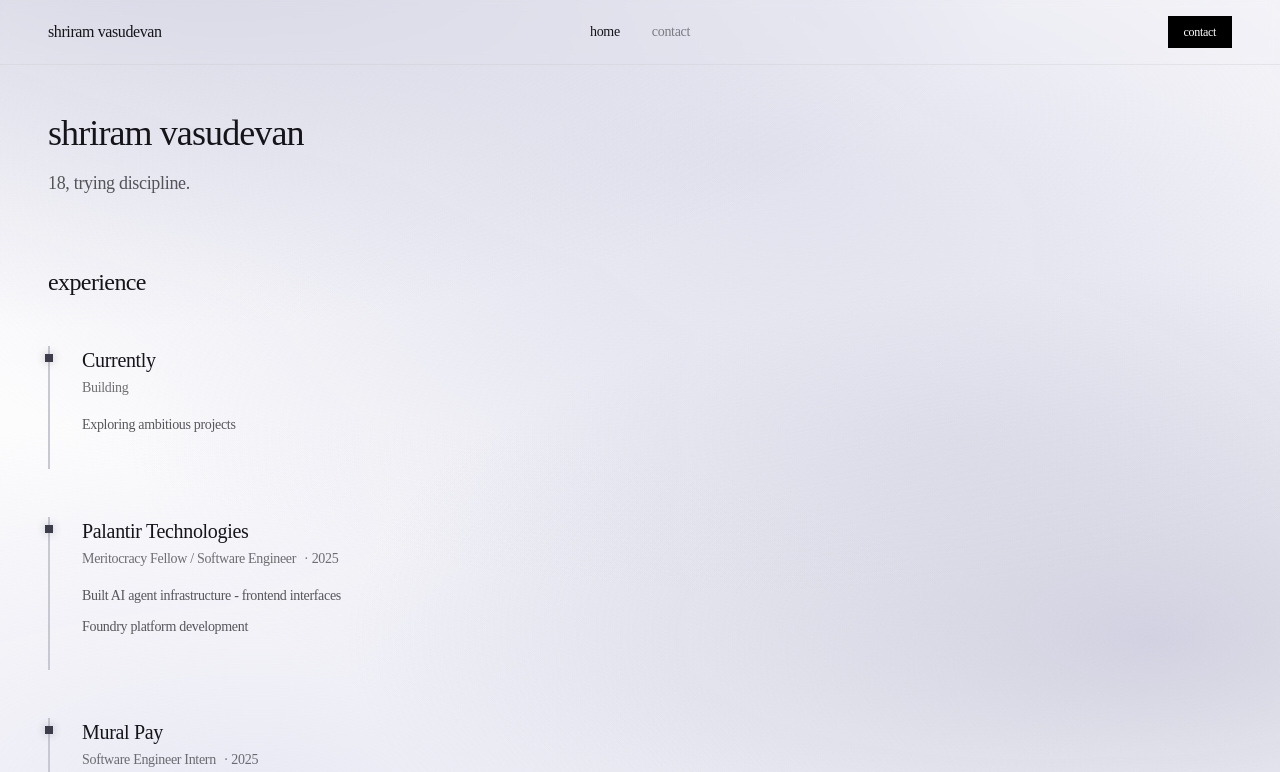
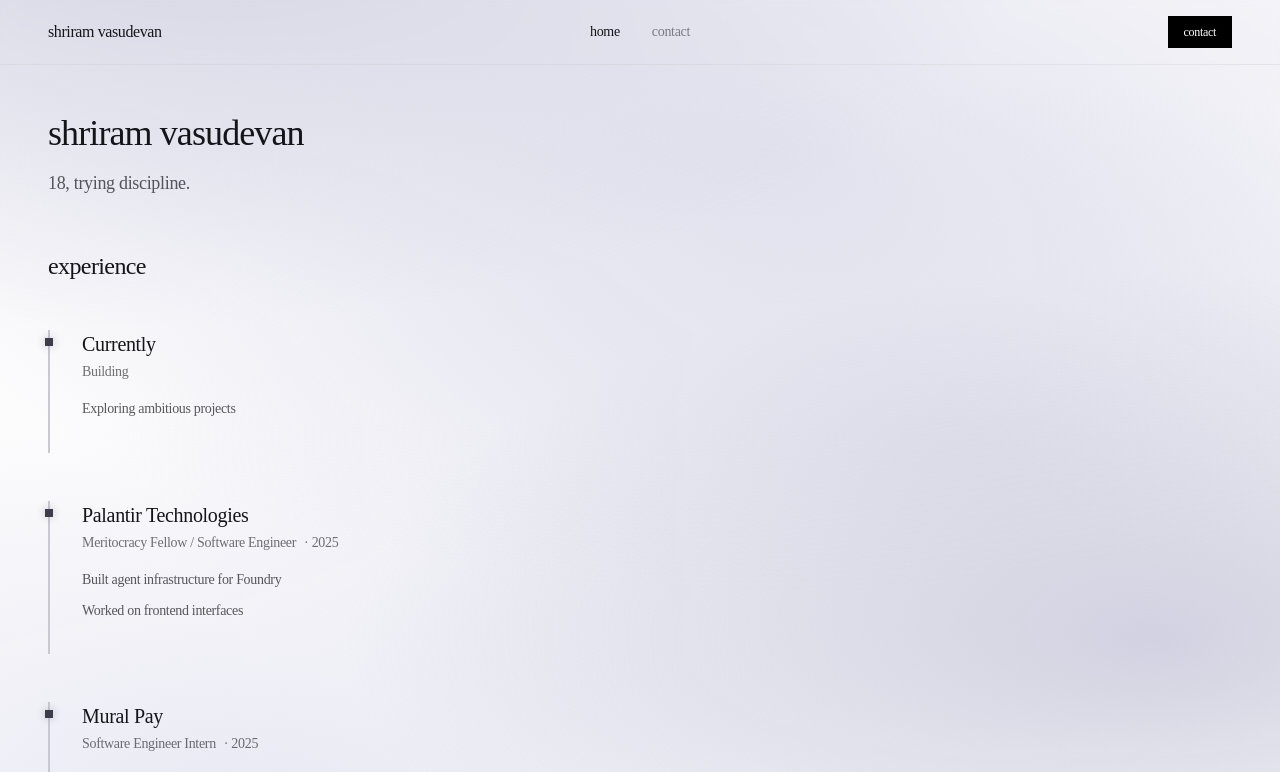
Before and after one commit to Shriram-Vasudevan/PersonalWebsite, a Next.js app in the folder shriram_website/: page / in a window 1280 px wide. Shown: the top 772 px of the page. Built offline with nearby package versions, Linux system fonts and the light colour scheme.

Commit message:
Update index.js

```diff
--- a/shriram_website/src/pages/index.js
+++ b/shriram_website/src/pages/index.js
@@ -21,8 +21,8 @@ export default function Home() {
       role: "Meritocracy Fellow / Software Engineer",
       period: "2025",
       description: [
-        "Built AI agent infrastructure - frontend interfaces",
-        "Foundry platform development"
+        "Built agent infrastructure for Foundry",
+        "Worked on frontend interfaces"
       ]
     },
     {
@@ -51,7 +51,7 @@ export default function Home() {
   return (
     <div className="py-12">
       {/* Header */}
-      <div className="mb-16 max-w-3xl">
+      <div className="mb-12 max-w-3xl">
         <h1 className="text-3xl md:text-4xl font-light mb-4 tracking-tight">
           shriram vasudevan
         </h1>
```
